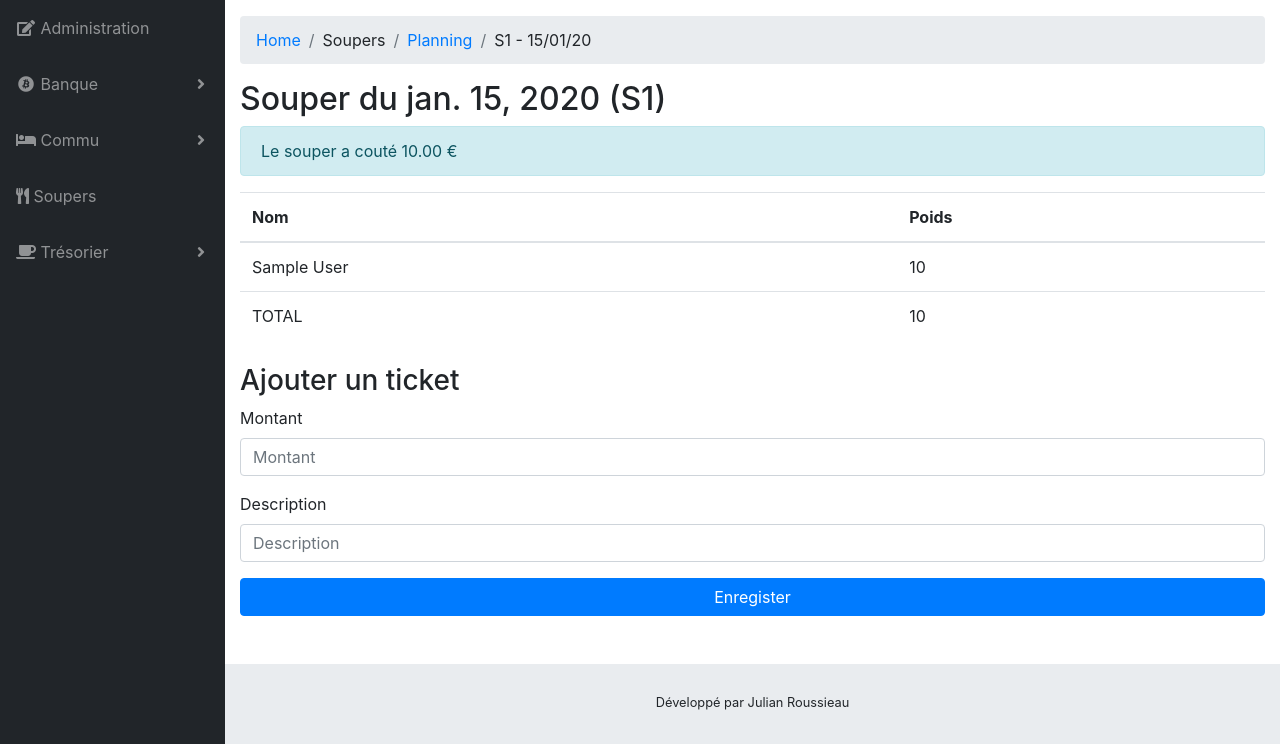
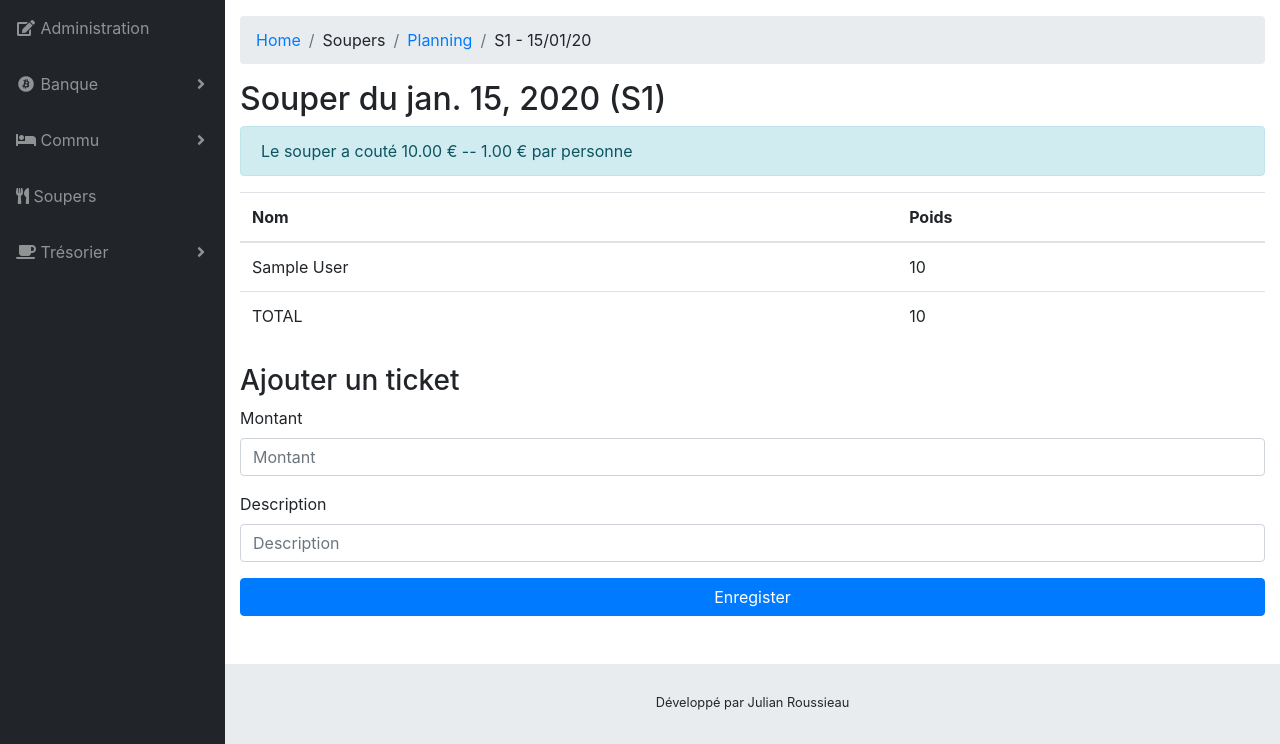
Before and after one commit to roussieau/Treasury, a Django app: page /supper/day/1/ in a window 1280 px wide. Shown: the part 58-802 px from the top of the page. Run offline with Django 3.2, Linux system fonts and the light colour scheme; a user stored in the database is signed in; tables that the repository leaves empty hold one stand-in row (values such as "Sample post"); some libraries are stand-ins or nearby versions.

Commit message:
adding price per person

```diff
--- a/supper/templates/supper/day.html
+++ b/supper/templates/supper/day.html
@@ -15,7 +15,7 @@
 <h2>Souper du {{day.date}} (S{{day.week}})</h2>
 {% if expensesTotal > 0%}
 <div class="alert alert-info" role="alert">
-  Le souper a couté {{expensesTotal}} €
+  Le souper a couté {{expensesTotal}} € -- {{pricePerPerson}} € par personne
 </div>
 {% endif %}
 {% if remainingTime %}
--- a/supper/views.py
+++ b/supper/views.py
@@ -57,6 +57,7 @@ def day(request, id):
         diff = dt(year=day.date.year, month=day.date.month, day=day.date.day, hour=16) - dt.today()
         remainingTime = "Il vous reste {} jours, {} heures et {} minutes pour vous décider".format(
             diff.days, diff.seconds //3600 , diff.seconds % 3600 // 60)
+    pricePerPerson = expensesTotal / count
     return render(request, 'supper/day.html', locals())
 
 @login_required()
```
